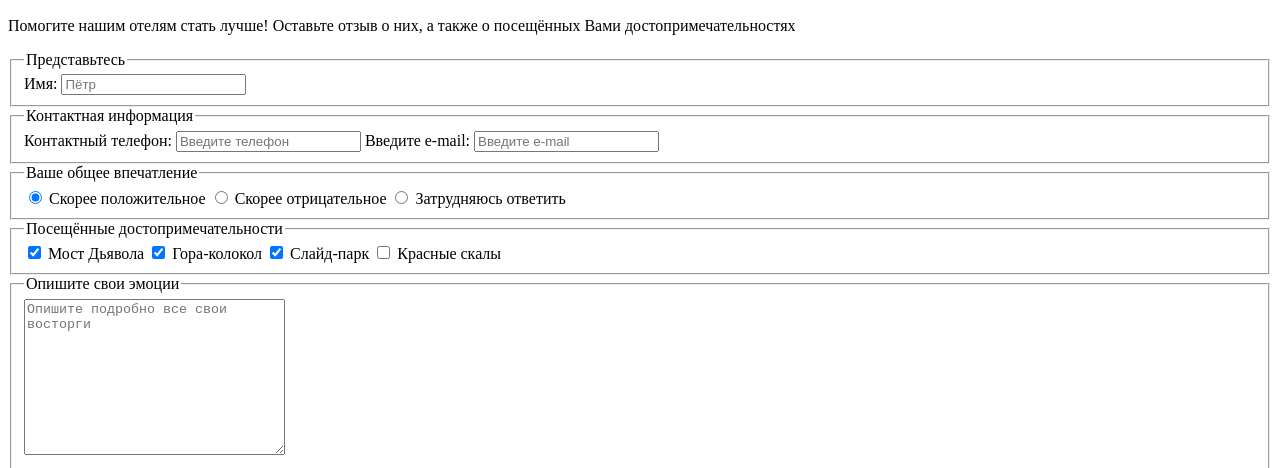
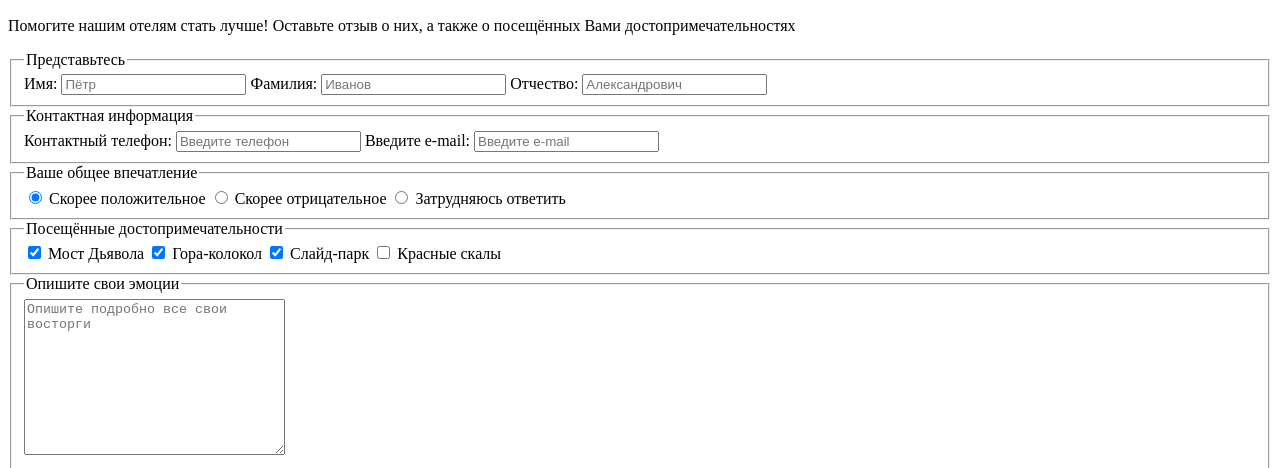
Before and after one commit to Sambulvar/949283-sedona-22, a website: page source/form.html in a window 1280 px wide. Shown: the part 315-783 px from the top of the page. Drawn offline with Linux system fonts and the light colour scheme.

Commit message:
Разметка страницы формы

```diff
--- a/source/form.html
+++ b/source/form.html
@@ -42,10 +42,10 @@
         <label class="feedback__label">Имя:
           <input class="feedback__input" type="text" name="first name" placeholder="Пётр" required>
         </label>
-        <label class="feedback__label>Фамилия:
+        <label class="feedback__label">Фамилия:
           <input type="text" name="last name" placeholder="Иванов" required>
         </label>
-        <label class="feedback__label>Отчество:
+        <label class="feedback__label">Отчество:
           <input type="text" name="patronymic" placeholder="Александрович">
         </label>
       </fieldset>
@@ -94,7 +94,7 @@
       </fieldset>
       <fieldset class="feedback__item">
         <legend class="feedback__legend">Опишите свои эмоции</legend>
-        <textarea name="text-emotions" id="" cols="30" rows="10" placeholder="Опишите подробно все свои восторги"></textarea>
+        <textarea class="feedback__textarea" name="text-emotions" cols="30" rows="10" placeholder="Опишите подробно все свои восторги"></textarea>
       </fieldset>
       <button class="feedback__button" type="submit">Отправить отзыв</button>
     </form>
```
